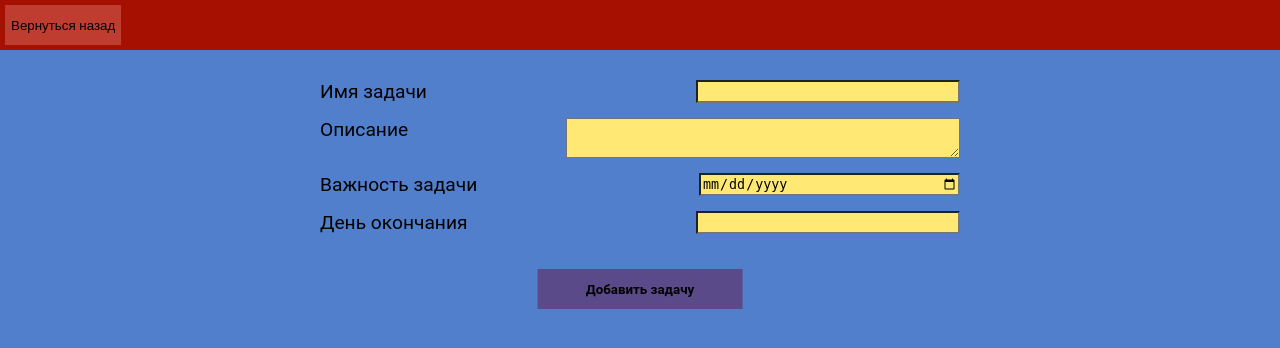
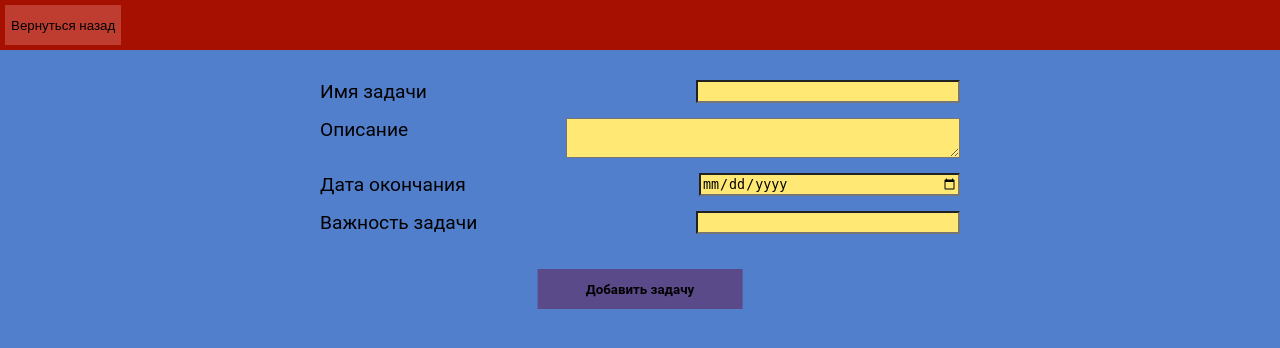
Before and after one commit to Ka4an4ik/Tasker_project, a Django app: template dev_env/app1/tasker/templates/tasker/creatingTask.html in a window 1280 px wide. Shown: the top 348 px of the page. Run offline with Django 4.2, Linux system fonts and the light colour scheme; the template is opened without the code that fills it, so the values that code supplies are empty.

Commit message:
Update creatingTask.html

```diff
--- a/dev_env/app1/tasker/templates/tasker/creatingTask.html
+++ b/dev_env/app1/tasker/templates/tasker/creatingTask.html
@@ -30,13 +30,13 @@
 
             <div class="containerForForm">
                 <label>
-                    <span>Важность задачи</span>
+                    <span>Дата окончания</span>
                     <input class='taskInput' type="date">
                 </label>
             </div>
             <div class="containerForForm">
                 <label>
-                    <span>День окончания</span>
+                    <span>Важность задачи</span>
                     <input class='taskInput' type="number">
                 </label>
             </div>
```
